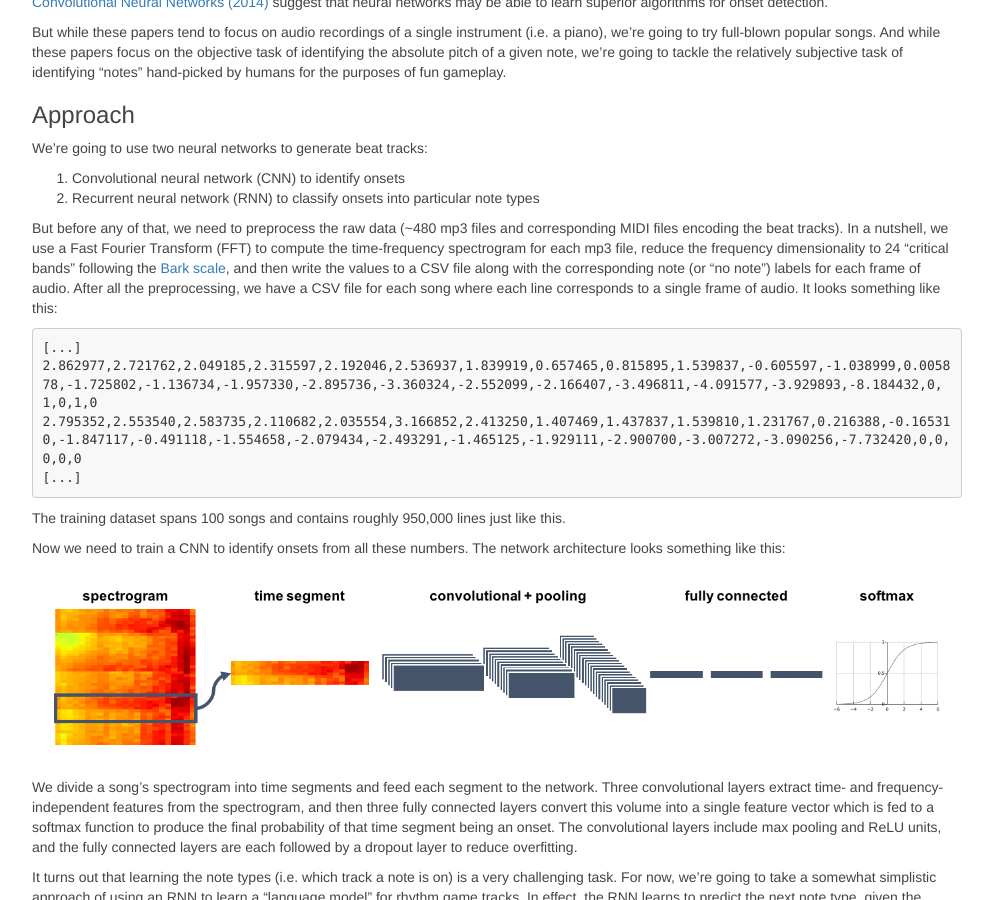
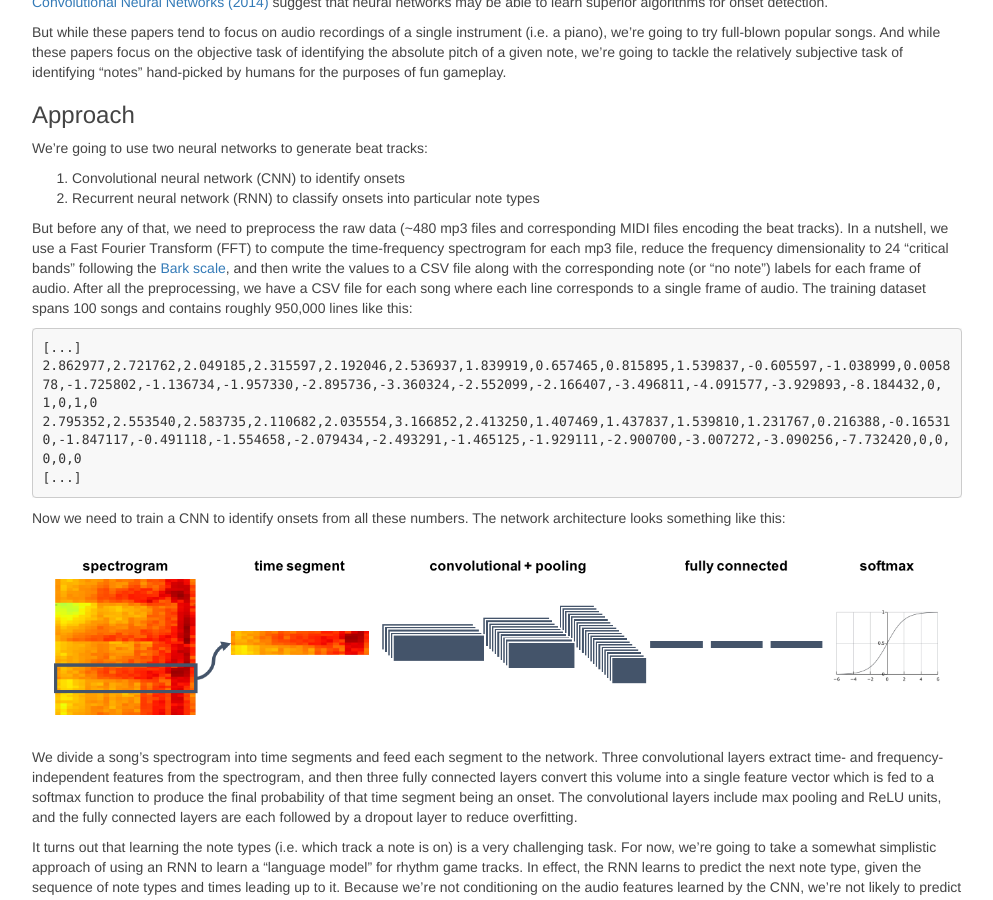
Before and after one commit to tmullaney/tmullaney.github.io, a Jekyll site: the page built from _posts/2016-08-01-deep-learning-beat-detection.markdown, in a window 1280 px wide and 900 px high, scrolled down 1687 px. Shown: the whole window, without its empty margins (143-1136 px from the left). Built offline with Jekyll 4.4.1, drawn with Linux system fonts in a browser that asks for light colours.

Commit message:
formatting

````diff
--- a/_posts/2016-08-01-deep-learning-beat-detection.markdown
+++ b/_posts/2016-08-01-deep-learning-beat-detection.markdown
@@ -42,7 +42,7 @@ We're going to use two neural networks to generate beat tracks:
  2. Recurrent neural network (RNN) to classify onsets into particular note types
 
 
-But before any of that, we need to preprocess the raw data (~480 mp3 files and corresponding MIDI files encoding the beat tracks). In a nutshell, we use a Fast Fourier Transform (FFT) to compute the time-frequency spectrogram for each mp3 file, reduce the frequency dimensionality to 24 "critical bands" following the [Bark scale](https://en.wikipedia.org/wiki/Bark_scale), and then write the values to a CSV file along with the corresponding note (or "no note") labels for each frame of audio. After all the preprocessing, we have a CSV file for each song where each line corresponds to a single frame of audio. It looks something like this:
+But before any of that, we need to preprocess the raw data (~480 mp3 files and corresponding MIDI files encoding the beat tracks). In a nutshell, we use a Fast Fourier Transform (FFT) to compute the time-frequency spectrogram for each mp3 file, reduce the frequency dimensionality to 24 "critical bands" following the [Bark scale](https://en.wikipedia.org/wiki/Bark_scale), and then write the values to a CSV file along with the corresponding note (or "no note") labels for each frame of audio. After all the preprocessing, we have a CSV file for each song where each line corresponds to a single frame of audio. The training dataset spans 100 songs and contains roughly 950,000 lines like this:
 
 ```
 [...]
@@ -50,8 +50,6 @@ But before any of that, we need to preprocess the raw data (~480 mp3 files and c
 2.795352,2.553540,2.583735,2.110682,2.035554,3.166852,2.413250,1.407469,1.437837,1.539810,1.231767,0.216388,-0.165310,-1.847117,-0.491118,-1.554658,-2.079434,-2.493291,-1.465125,-1.929111,-2.900700,-3.007272,-3.090256,-7.732420,0,0,0,0,0
 [...]
 ```
-
-The training dataset spans 100 songs and contains roughly 950,000 lines just like this.
 
 Now we need to train a CNN to identify onsets from all these numbers. The network architecture looks something like this:
 
````
